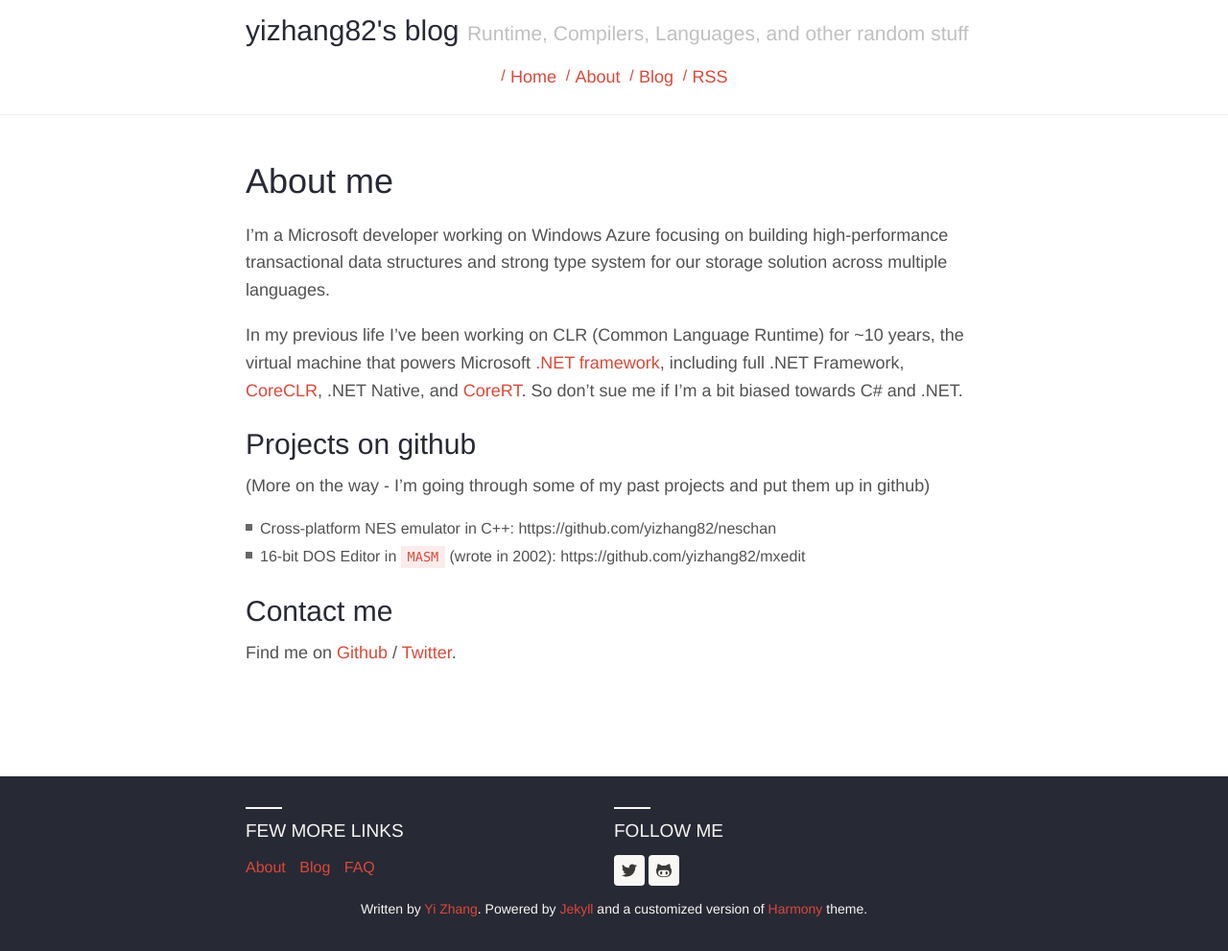
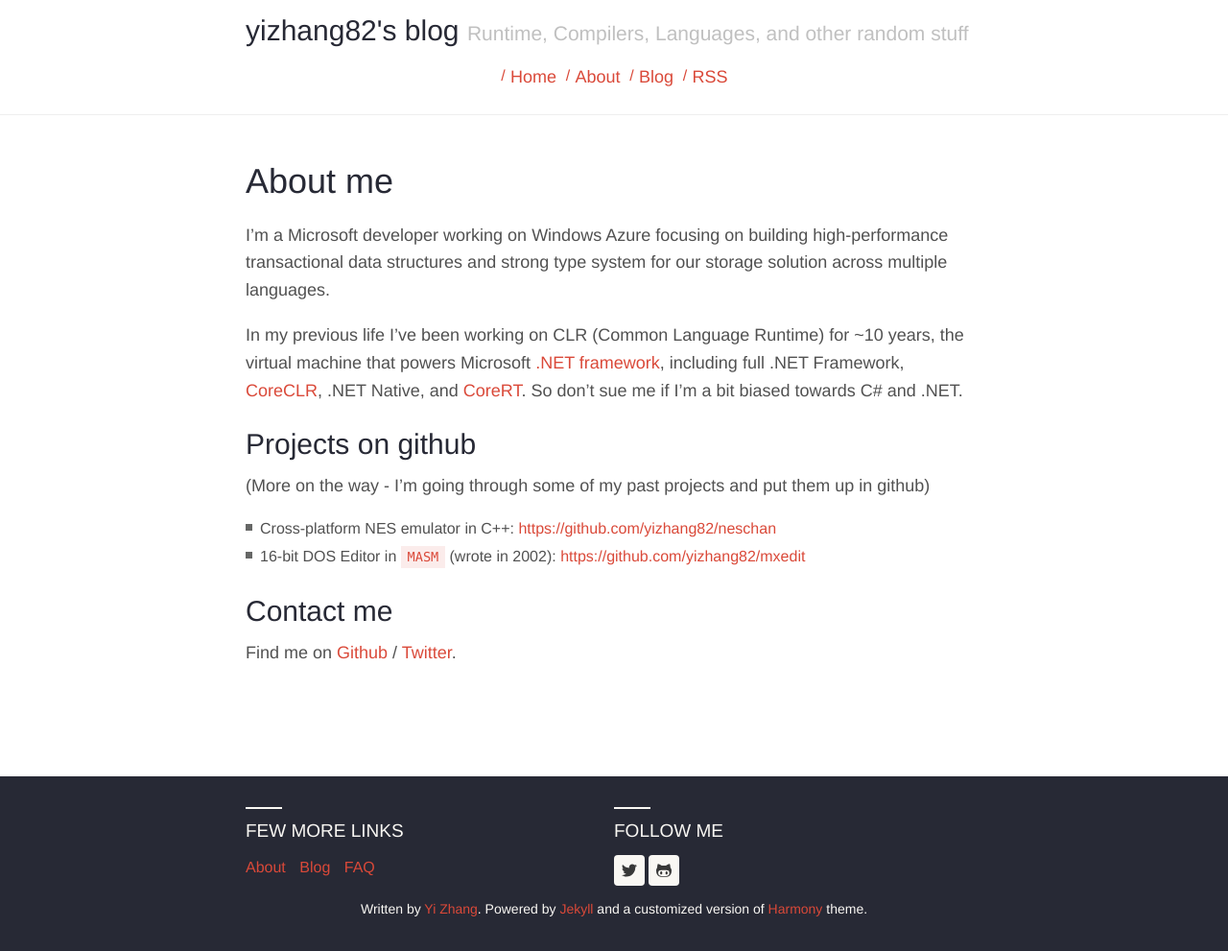
Before and after one commit to yizhang82/yizhang82.github.io, a Jekyll site: the page built from about.md, in a window 1280 px wide. Shown: the whole page at 96% size. Built offline with Jekyll 4.4.1, drawn with Linux system fonts in a browser that asks for light colours; nearby versions of some CDN libraries.

Commit message:
Fix links

```diff
--- a/about.md
+++ b/about.md
@@ -12,8 +12,8 @@
 
 (More on the way - I'm going through some of my past projects and put them up in github)
 
-* Cross-platform NES emulator in C++: https://github.com/yizhang82/neschan
-* 16-bit DOS Editor in `MASM` (wrote in 2002): https://github.com/yizhang82/mxedit
+* Cross-platform NES emulator in C++: <https://github.com/yizhang82/neschan>
+* 16-bit DOS Editor in `MASM` (wrote in 2002): <https://github.com/yizhang82/mxedit>
 
 ### Contact me
 
```
